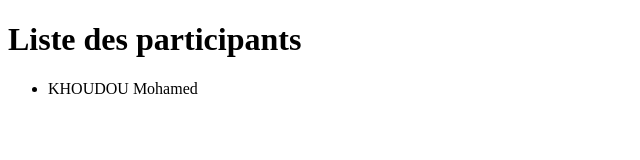
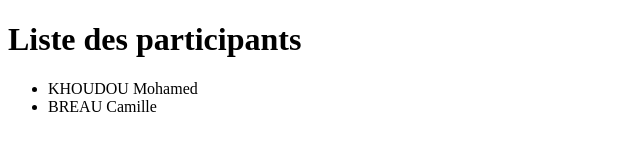
Before and after one commit to kho-mohamed/exercice_en_equipe, a plain HTML site: page index.html in a window 1280 px wide. Shown: the whole page, without its empty margins (0-640 px from the left). Drawn offline with Linux system fonts and the light colour scheme.

Commit message:
Ajout nom Camille

```diff
--- a/index.html
+++ b/index.html
@@ -9,6 +9,7 @@
     <h1>Liste des participants</h1>
     <ul>
       <li>KHOUDOU Mohamed</li>
+      <li>BREAU Camille</li>
     </ul>
   </body>
 </html>
```
